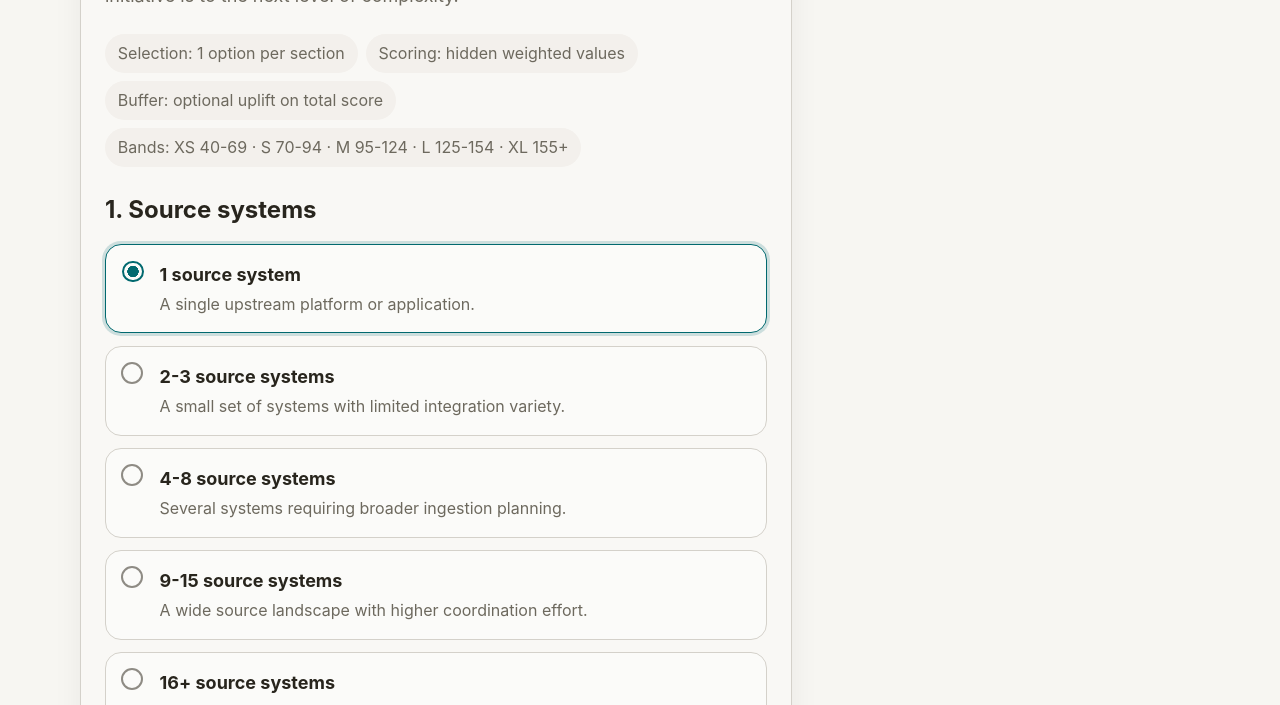
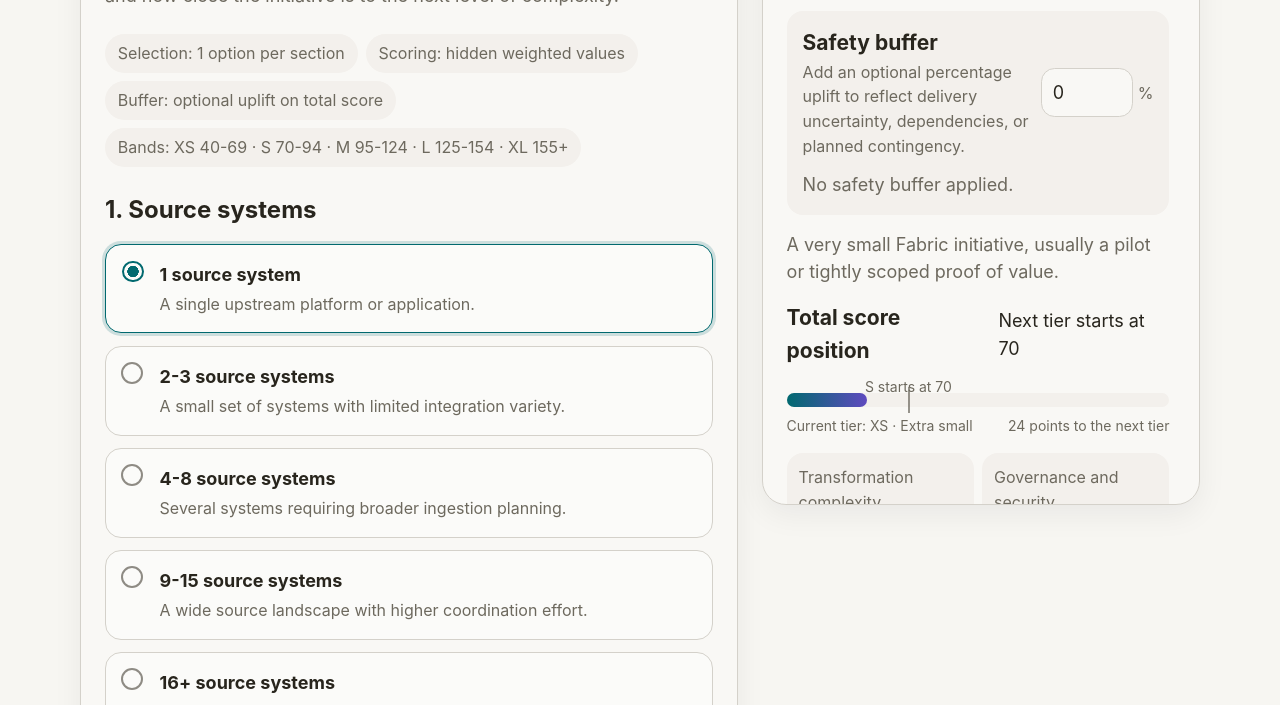
Before and after one commit to jakubmiasik/projectsize, a plain HTML site: page index.html in a window 1280 px wide. Shown: the part 662-1367 px from the top of the page. Drawn offline with Linux system fonts and the light colour scheme.

Commit message:
Make summary visible by default and restore score position

```diff
--- a/index.html
+++ b/index.html
@@ -24,7 +24,7 @@
     .eyebrow{display:inline-flex;align-items:center;gap:.5rem;margin-bottom:var(--space-3);padding:.45rem .8rem;border-radius:999px;background:var(--color-surface-offset);color:var(--color-primary);font-size:var(--text-sm);font-weight:700}
     .hero h1{font-family:var(--font-display);font-size:var(--text-2xl);max-width:none;width:100%;margin-bottom:var(--space-4)} .hero p,.section-copy,.project-copy{color:var(--color-text-muted);max-width:none;width:100%}.hero-copy{display:grid;gap:var(--space-4)}
     .panel,.result{background:var(--color-surface);border:1px solid var(--color-border);border-radius:var(--radius-xl);box-shadow:var(--shadow-sm);padding:var(--space-6)}
-    .app{padding-bottom:var(--space-12)} .result{position:sticky;top:5rem;display:grid;gap:var(--space-4);align-content:start;max-height:calc(100vh - 6rem);overflow:hidden} .result[hidden]{display:none}.result-scroll{display:grid;gap:var(--space-4);overflow-y:auto;padding-right:.35rem}.section-title{font-family:var(--font-display);font-size:var(--text-xl);margin-bottom:.35rem}
+    .app{padding-bottom:var(--space-12)} .result{position:sticky;top:5rem;display:grid;gap:var(--space-4);align-content:start;max-height:calc(100vh - 6rem);overflow:hidden} .result-scroll{display:grid;gap:var(--space-4);overflow-y:auto;padding-right:.35rem}.section-title{font-family:var(--font-display);font-size:var(--text-xl);margin-bottom:.35rem}
     .meta-list{display:flex;flex-wrap:wrap;gap:var(--space-2);margin:0 0 var(--space-6);padding:0;list-style:none} .meta-label{display:inline-flex;align-items:center;gap:.35rem;padding:.45rem .8rem;border-radius:999px;background:var(--color-surface-offset);font-size:var(--text-sm);color:var(--color-text-muted)}
     .project-intro{display:grid;gap:var(--space-3);margin-bottom:var(--space-6)}
     .group{display:grid;gap:var(--space-4);margin-bottom:var(--space-8)} .group h3{font-size:var(--text-lg)} .options{display:grid;gap:var(--space-3)} .option{position:relative}
@@ -35,11 +35,11 @@
     .badge{display:inline-flex;align-items:center;gap:.45rem;padding:.45rem .85rem;border-radius:999px;font-weight:700;font-size:var(--text-sm)} .xs{background:#e7e5df;color:#4f4a3f}.s{background:#ddf2f3;color:#12585d}.m{background:#e6ebff;color:#3c4db1}.l{background:#f8e9d6;color:#92591a}.xl{background:#f4dcdc;color:#9b2f2f}
     .score-pair{display:grid;grid-template-columns:repeat(2,minmax(0,1fr));gap:var(--space-3)} .score-card{padding:var(--space-4);border-radius:var(--radius-lg);background:var(--color-surface-offset)} .score-card span{display:block;color:var(--color-text-muted);font-size:var(--text-sm);margin-bottom:.35rem}.score{font-size:clamp(2.1rem,1.6rem + 2vw,3.3rem);line-height:1;font-weight:700}
     .buffer-box{display:grid;gap:var(--space-3);padding:var(--space-4);border-radius:var(--radius-lg);background:var(--color-surface-offset)} .buffer-row{display:grid;grid-template-columns:1fr auto;gap:var(--space-3);align-items:center} .buffer-input{width:92px;padding:.6rem .7rem;border:1px solid var(--color-border);border-radius:.85rem;background:var(--color-surface);color:var(--color-text)} .buffer-note{font-size:var(--text-sm);color:var(--color-text-muted)}
-    .muted{color:var(--color-text-muted)} .range-wrap{display:grid;gap:var(--space-2)} .range-scale{position:relative}.range{position:relative;height:14px;border-radius:999px;background:var(--color-surface-offset);overflow:hidden} #bar{position:absolute;left:0;top:0;height:100%;background:linear-gradient(90deg,var(--color-primary),var(--color-accent));width:0}.tier-marker{position:absolute;top:-6px;bottom:-6px;width:2px;background:var(--color-text-muted);opacity:.7}.tier-marker.current{background:var(--color-primary);opacity:1}.tier-label{display:flex;justify-content:space-between;gap:var(--space-2);font-size:var(--text-xs);color:var(--color-text-muted)}
+    .muted{color:var(--color-text-muted)} .range-wrap{display:grid;gap:var(--space-2)} .range-scale{position:relative;padding-top:1.1rem}.range-title{display:flex;justify-content:space-between;align-items:center;gap:var(--space-3)} .range{position:relative;height:14px;border-radius:999px;background:var(--color-surface-offset);overflow:visible} #bar{position:absolute;left:0;top:0;height:100%;background:linear-gradient(90deg,var(--color-primary),var(--color-accent));width:0;border-radius:999px}.tier-marker{position:absolute;top:-6px;bottom:-6px;width:2px;background:var(--color-text-muted);opacity:.7;z-index:2}.tier-label-top{position:absolute;top:0;transform:translateX(-50%);font-size:var(--text-xs);color:var(--color-text-muted);white-space:nowrap}.tier-label{display:flex;justify-content:space-between;gap:var(--space-2);font-size:var(--text-xs);color:var(--color-text-muted)}
     .mini-grid{display:grid;grid-template-columns:repeat(2,1fr);gap:var(--space-2)} .mini{padding:var(--space-3);border-radius:var(--radius-lg);background:var(--color-surface-offset)} .mini span{display:block;color:var(--color-text-muted);font-size:var(--text-sm);margin-bottom:.2rem}
     .score-table{width:100%;border-collapse:collapse;font-size:var(--text-sm)} .score-table th,.score-table td{padding:.65rem .4rem;border-bottom:1px solid var(--color-divider);vertical-align:top;text-align:left} .score-table th:last-child,.score-table td:last-child{text-align:right}
     ul.clean{display:flex;flex-wrap:wrap;gap:var(--space-2);padding:0;margin:0} ul.clean li{list-style:none;padding:.55rem .85rem;border-radius:999px;background:var(--color-surface-offset);font-size:var(--text-sm)}
-    @media (max-width: 980px){.app-grid,.app-grid.has-result{grid-template-columns:1fr}.result{position:static;max-height:none}.result-scroll{overflow:visible;padding-right:0}} @media (max-width:640px){.container{width:min(calc(100% - 1rem),var(--content))}.mini-grid,.score-pair{grid-template-columns:1fr}.buffer-row{grid-template-columns:1fr}}
+    @media (max-width: 980px){.app-grid,.app-grid.has-result{grid-template-columns:1fr}.result{position:sticky;top:1rem;max-height:none}.result-scroll{overflow:visible;padding-right:0}} @media (max-width:640px){.container{width:min(calc(100% - 1rem),var(--content))}.mini-grid,.score-pair{grid-template-columns:1fr}.buffer-row,.range-title,.tier-label{grid-template-columns:1fr;display:grid}.tier-label-top{font-size:.65rem}}
   </style>
 </head>
 <body>
@@ -63,7 +63,7 @@
     </section>
 
     <section class="app container">
-      <div class="app-grid">
+      <div class="app-grid has-result">
         <form class="panel" id="form">
           <div class="project-intro">
             <h2 class="section-title">Project estimator</h2>
@@ -82,7 +82,7 @@
           </div>
         </form>
 
-        <aside class="result" id="result" hidden aria-hidden="true">
+        <aside class="result" id="result" aria-hidden="false">
           <div class="result-scroll">
             <div>
               <div id="badge" class="badge s">S · Small</div>
@@ -118,8 +118,12 @@
             </div>
 
             <div class="range-wrap">
-              <h3>Total score position</h3>
+              <div class="range-title">
+                <h3>Total score position</h3>
+                <span id="next-tier-note">Next tier starts at 95</span>
+              </div>
               <div class="range-scale">
+                <span id="next-tier-label" class="tier-label-top">M starts at 95</span>
                 <div class="range">
                   <div id="bar"></div>
                   <div id="next-tier-marker" class="tier-marker"></div>
@@ -127,7 +131,7 @@
               </div>
               <div class="tier-label">
                 <span id="current-tier-note">Current tier: S</span>
-                <span id="next-tier-note">Next tier starts at 95</span>
+                <span id="score-gap-note">10 points to the next tier</span>
               </div>
             </div>
 
@@ -233,39 +237,19 @@
     ];
 
     const interpretations = {
-      XS: [
-        'Pilot scope',
-        'Narrow use case',
-        'Light governance'
-      ],
-      S: [
-        'Department-sized delivery',
-        'Standard design patterns',
-        'Focused stakeholder set'
-      ],
-      M: [
-        'Multi-use-case domain',
-        'Reusable delivery patterns',
-        'Moderate governance'
-      ],
-      L: [
-        'Broad domain coverage',
-        'Heavy engineering effort',
-        'Structured delivery model'
-      ],
-      XL: [
-        'Enterprise-scale change',
-        'Advanced governance needs',
-        'Phased program delivery'
-      ]
+      XS: ['Pilot scope','Narrow use case','Light governance'],
+      S: ['Department-sized delivery','Standard design patterns','Focused stakeholder set'],
+      M: ['Multi-use-case domain','Reusable delivery patterns','Moderate governance'],
+      L: ['Broad domain coverage','Heavy engineering effort','Structured delivery model'],
+      XL: ['Enterprise-scale change','Advanced governance needs','Phased program delivery']
     };
 
     const tierMeta = {
-      XS: { label: 'Extra small', min: 40, max: 69, next: 'S', nextStart: 70 },
-      S: { label: 'Small', min: 70, max: 94, next: 'M', nextStart: 95 },
-      M: { label: 'Medium', min: 95, max: 124, next: 'L', nextStart: 125 },
-      L: { label: 'Large', min: 125, max: 154, next: 'XL', nextStart: 155 },
-      XL: { label: 'Extra large', min: 155, max: 220, next: null, nextStart: null }
+      XS: { label: 'Extra small', next: 'S', nextStart: 70 },
+      S: { label: 'Small', next: 'M', nextStart: 95 },
+      M: { label: 'Medium', next: 'L', nextStart: 125 },
+      L: { label: 'Large', next: 'XL', nextStart: 155 },
+      XL: { label: 'Extra large', next: null, nextStart: null }
     };
 
     function getTier(score){
@@ -311,18 +295,6 @@
     const appGrid = document.querySelector('.app-grid');
     const bufferInput = document.getElementById('buffer');
 
-    function showResults(){
-      resultPanel.hidden = false;
-      resultPanel.setAttribute('aria-hidden', 'false');
-      appGrid.classList.add('has-result');
-    }
-
-    function hideResults(){
-      resultPanel.hidden = true;
-      resultPanel.setAttribute('aria-hidden', 'true');
-      appGrid.classList.remove('has-result');
-    }
-
     function getBufferedScore(total){
       const bufferPercent = Math.max(0, Number(bufferInput.value) || 0);
       return Math.round(total * (1 + bufferPercent / 100));
@@ -331,25 +303,34 @@
     function updateTierProgress(bufferedTotal, tier){
       const meta = tierMeta[tier];
       const nextMarker = document.getElementById('next-tier-marker');
+      const nextTierLabel = document.getElementById('next-tier-label');
       const currentTierNote = document.getElementById('current-tier-note');
       const nextTierNote = document.getElementById('next-tier-note');
+      const scoreGapNote = document.getElementById('score-gap-note');
       document.getElementById('bar').style.width = Math.min(100, (bufferedTotal / 220) * 100) + '%';
       currentTierNote.textContent = `Current tier: ${tier} · ${meta.label}`;
 
       if(meta.nextStart){
+        const markerPosition = Math.min(100, (meta.nextStart / 220) * 100);
         nextMarker.style.display = 'block';
-        nextMarker.style.left = Math.min(100, (meta.nextStart / 220) * 100) + '%';
+        nextTierLabel.style.display = 'block';
+        nextMarker.style.left = markerPosition + '%';
+        nextTierLabel.style.left = markerPosition + '%';
+        nextTierLabel.textContent = `${meta.next} starts at ${meta.nextStart}`;
         const distance = Math.max(0, meta.nextStart - bufferedTotal);
-        nextTierNote.textContent = distance === 0
-          ? `At the ${meta.next} threshold (${meta.nextStart})`
-          : `${distance} point${distance === 1 ? '' : 's'} to ${meta.next} (${meta.nextStart})`;
+        nextTierNote.textContent = `Next tier starts at ${meta.nextStart}`;
+        scoreGapNote.textContent = distance === 0
+          ? `At the ${meta.next} threshold`
+          : `${distance} point${distance === 1 ? '' : 's'} to the next tier`;
       } else {
         nextMarker.style.display = 'none';
+        nextTierLabel.style.display = 'none';
         nextTierNote.textContent = 'Top sizing tier reached';
+        scoreGapNote.textContent = 'No higher tier remaining';
       }
     }
 
-    function calculate(showPanel = true){
+    function calculate(){
       const chosen = [];
       let total = 0;
       sections.forEach(section => {
@@ -376,28 +357,19 @@
       badge.textContent = `${tier} · ${tierMeta[tier].label}`;
 
       updateTierProgress(bufferedTotal, tier);
-
       document.getElementById('rows').innerHTML = chosen.map(c => `<tr><td>${c.section}</td><td>${c.label}</td><td>${c.points}</td></tr>`).join('');
       document.getElementById('summary').innerHTML = interpretations[tier].map(item => `<li>${item}</li>`).join('');
 
       const top = [...chosen].sort((a,b) => b.points - a.points).slice(0,4);
       document.getElementById('highlights').innerHTML = top.map(item => `<div class="mini"><span>${item.section}</span><strong>${item.label}</strong></div>`).join('');
-      if(showPanel){
-        showResults();
-      }
     }
 
-    document.getElementById('calculate').addEventListener('click', () => calculate(true));
-    bufferInput.addEventListener('input', () => {
-      if(!resultPanel.hidden){
-        calculate(false);
-      }
-    });
+    document.getElementById('calculate').addEventListener('click', calculate);
+    bufferInput.addEventListener('input', calculate);
     document.getElementById('form').addEventListener('reset', () => {
       requestAnimationFrame(() => {
         bufferInput.value = 0;
-        calculate(false);
-        hideResults();
+        calculate();
       });
     });
 
@@ -415,7 +387,7 @@
       draw();
     })();
 
-    hideResults();
+    calculate();
   </script>
 </body>
 </html>
```
